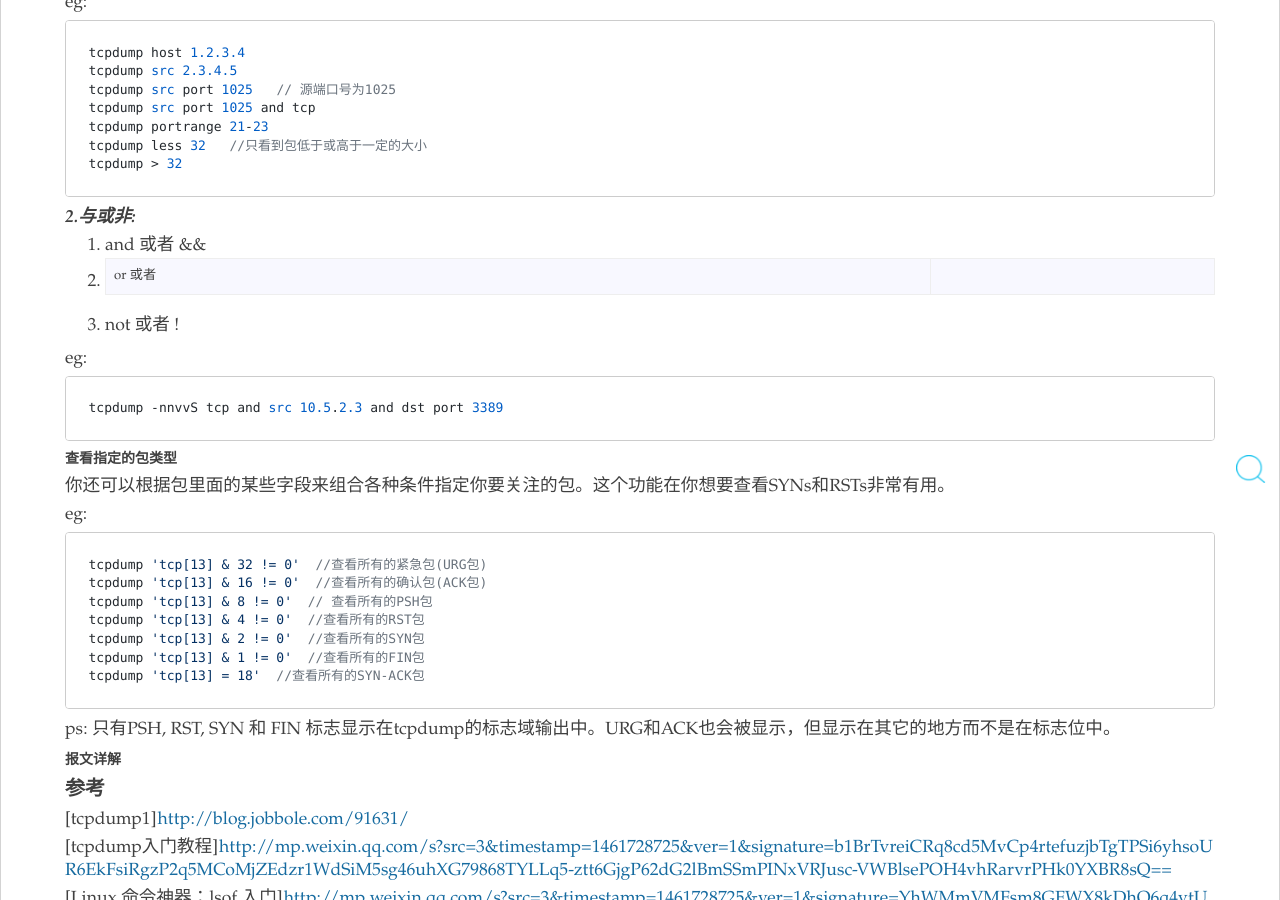
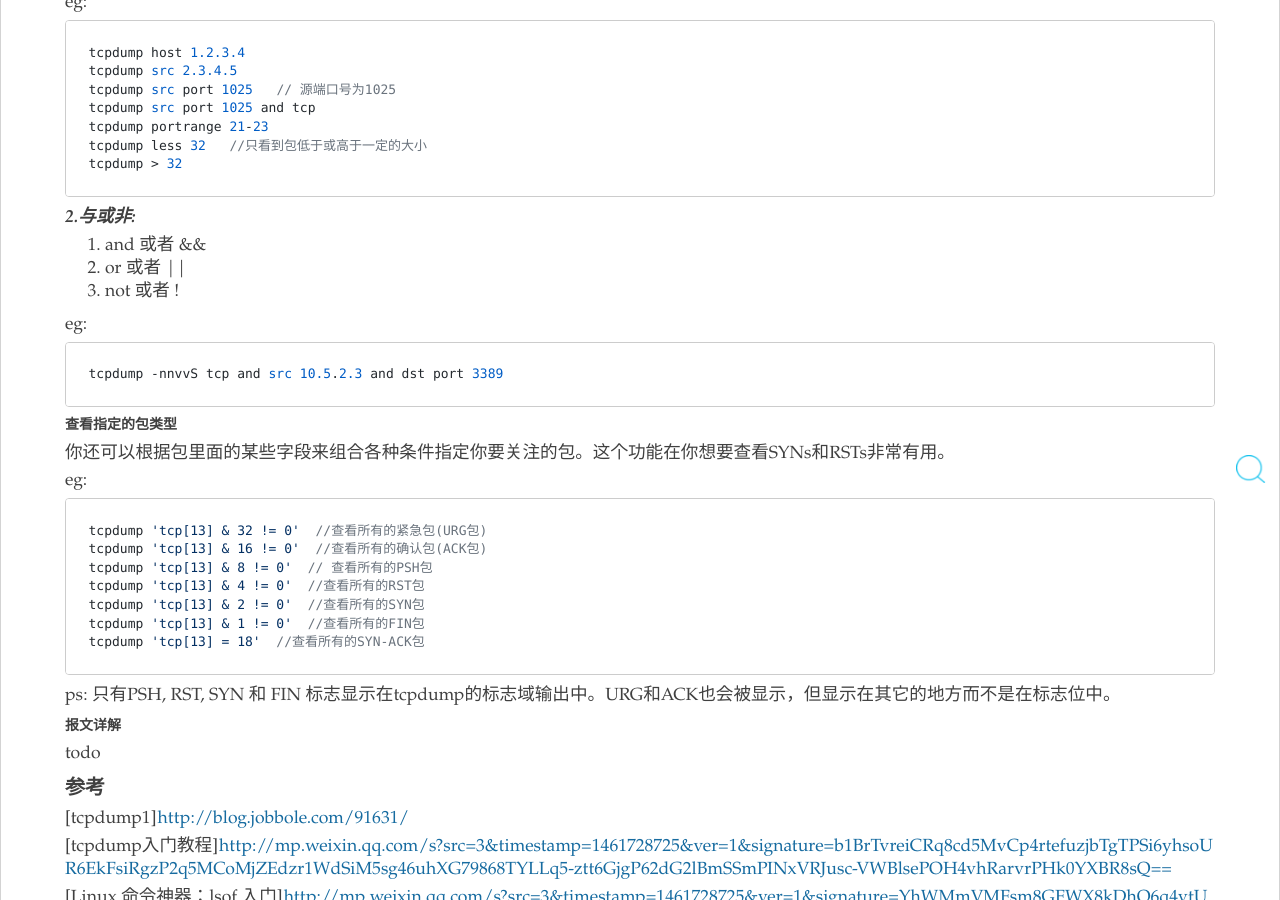
Before and after one commit to zy123a/lcj1992.github.com, a Jekyll site: the page built from _posts/unix/network/2015-03-20-network.md, in a window 1280 px wide and 900 px high, scrolled down 1300 px. Built offline with Jekyll 4.4.1, drawn with Linux system fonts in a browser that asks for light colours; nearby versions of some CDN libraries; comment, search, counter and statistics services are not loaded.

Commit message:
tomat source

```diff
--- a/_posts/unix/network/2015-03-20-network.md
+++ b/_posts/unix/network/2015-03-20-network.md
@@ -11,6 +11,8 @@ tags: unix
 *   [iftop](#iftop)
 *   [nethogs](#nethogs)
 *   [tcpdump](#tcpdump)
+
+
 
 #### tcpdump
 
@@ -68,7 +70,7 @@ eg:
 ***2.与或非:***
 
 1.  and 或者 &&
-2.  or 或者 ||
+2.  or 或者 \|\|
 3.  not 或者 !
 
 eg:
@@ -94,7 +96,7 @@ ps:
 
 ##### 报文详解
 
-
+todo
 
 #### 参考
 
```
Also changed, not shown: 1 other file.
